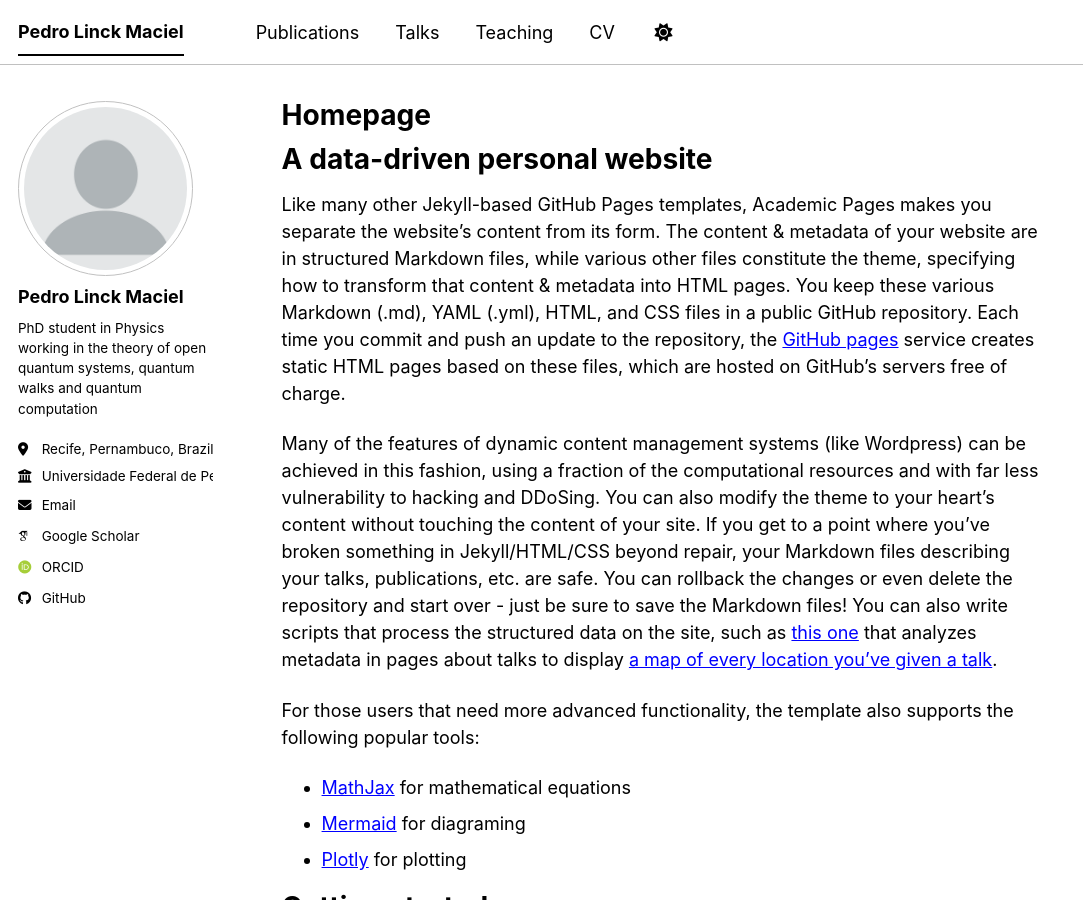
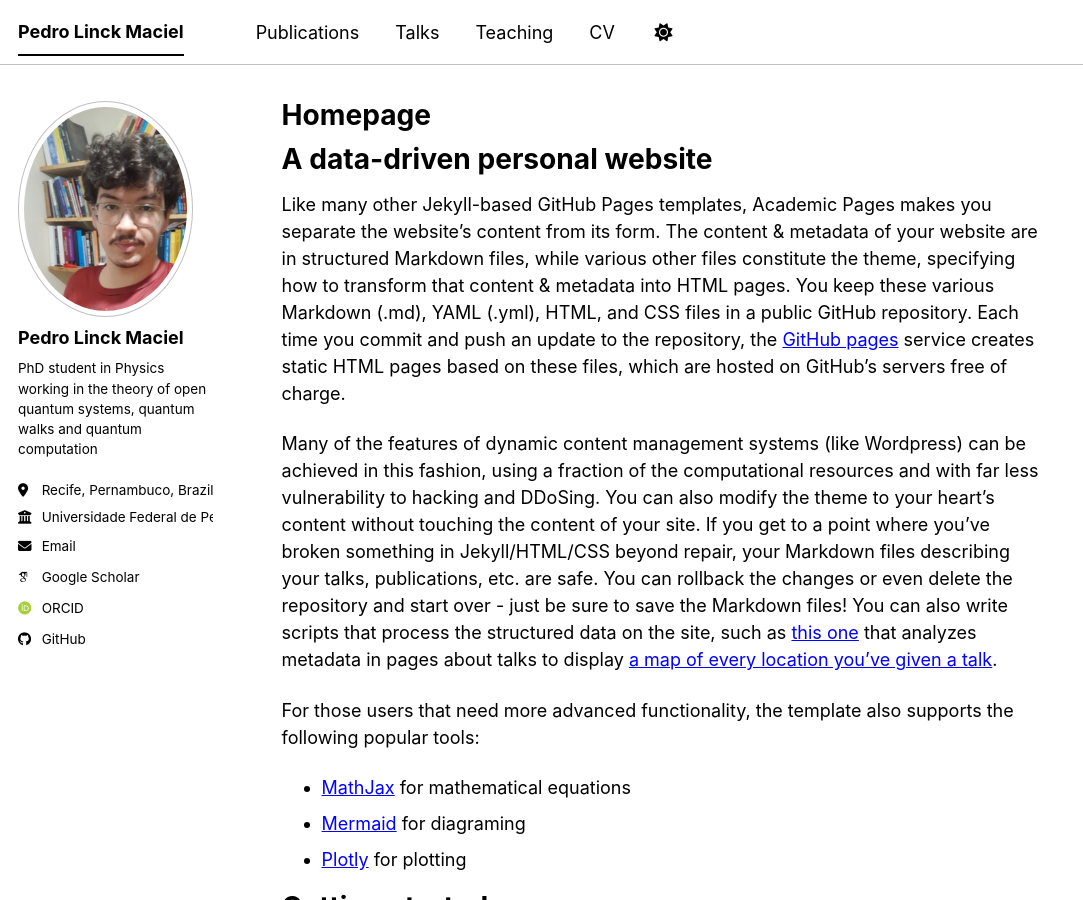
Before and after one commit to pedrolinckm/pedrolinckm.github.io, a Jekyll site: the page built from _pages/about.md, in a window 1280 px wide and 900 px high. Shown: the whole window, without its empty margins (0-1083 px from the left). Built offline with Jekyll 4.4.1, drawn with Linux system fonts in a browser that asks for light colours; some web fonts are replaced; a script bundle is joined from its source files by our own code; library files that are not in the unit come from our copies.

Commit message:
Update author avatar image in config

```diff
--- a/_config.yml
+++ b/_config.yml
@@ -23,7 +23,7 @@ repository               : "pedrolinckm/pedrolinckm.github.io"
 #               Additional customization can be done by editing /_includes/author-profile.html
 author:
   # Biographic information
-  avatar           : "profile.png"
+  avatar           : "peu.png"
   name             : "Pedro Linck Maciel"
   pronouns         : # example: "she/her"
   bio              : "PhD student in Physics working in the theory of open quantum systems, quantum walks and quantum computation"
```
